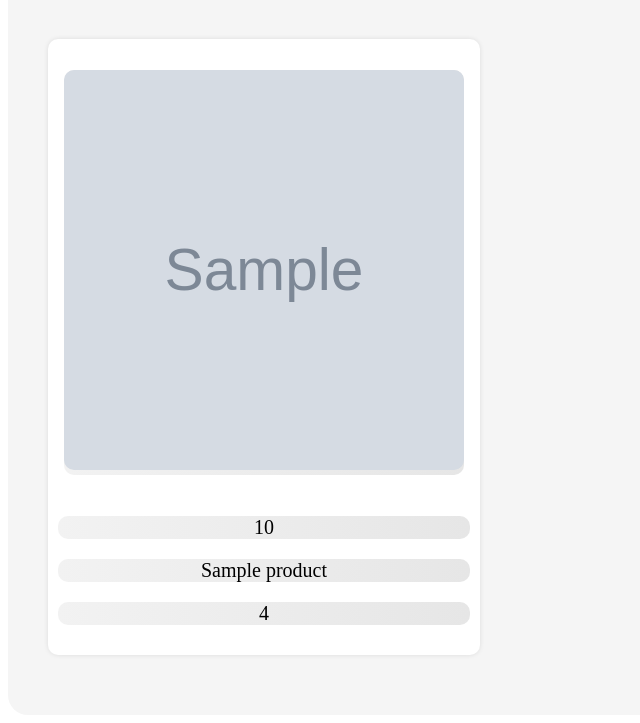
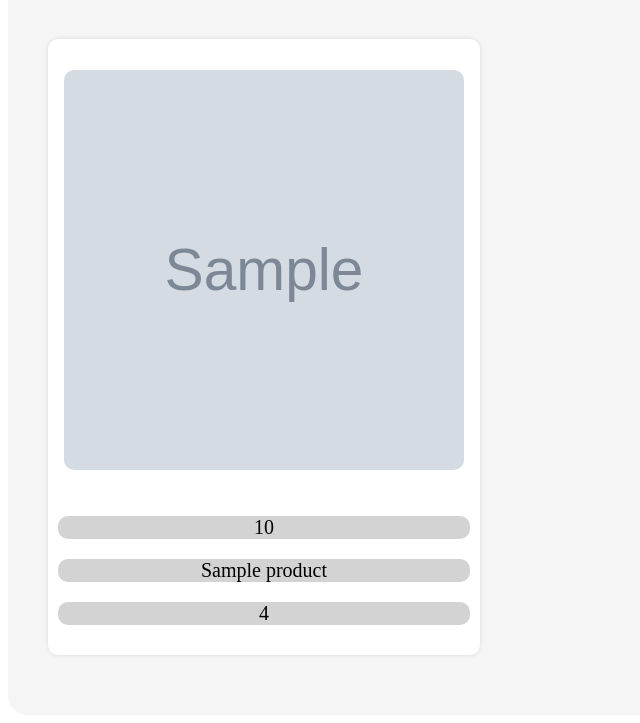
Before and after one commit to Kokomi-Zeng/COMP3019J_Web-Project, a Flask app: page /shop in a window 1280 px wide. Shown: the part 169-892 px from the top of the page, without its empty margins (0-640 px from the left). Run offline with Flask 3, Linux system fonts and the light colour scheme; tables that the repository leaves empty hold one stand-in row (values such as "Sample post"); grey boxes marked "Sample" are stand-in pictures.

Commit message:
Update shop.css

```diff
--- a/static/css/shop.css
+++ b/static/css/shop.css
@@ -1,15 +1,21 @@
 /*
-每个商品的框框
+    The following CSS code is the style of the shop page.
+ */
+
+
+/*
+    The frame of each item (product).
  */
 .item-box {
     display: flex;
     flex-wrap: wrap;
     justify-content: space-between;
 }
+
 .item {
+    /* set the width of each item */
     flex-basis: calc(45%);
     margin-bottom: 20px;
-    /*border: 5px solid #ccc;*/
     border-radius: 10px;
     padding: 10px;
     box-shadow: 0 0 5px rgba(0, 0, 0, 0.1);
@@ -22,14 +28,16 @@
     cursor: pointer;
 }
 .item div{
-    /*border: black 2px solid;*/
     margin-top: 20px;
     margin-bottom: 20px;
     border-radius: 10px;
-    background: linear-gradient(to right, #f2f2f2, #e6e6e6);
+    background-color: lightgrey;
     font-size: 20px;
 }
 
+/*
+    set the first child of the item div (a image ) as the background of the item div
+ */
 .item div:first-child{
     border: none;
     margin-top: 20px;
@@ -44,9 +52,8 @@
     border: 5px;
 }
 
-
 /*
-查看下一页商品
+    view next page button
  */
 .next button{
     background-color: #007bff;
@@ -61,6 +68,7 @@
     position: fixed;
     left: 10px;
     bottom: 10px;
+    /* set transition effect */
     transition: background-color 0.3s ease, color 0.3s ease;
 }
 .next button:hover{
@@ -70,7 +78,7 @@
 }
 
 /*
-查看上一页商品
+    view previous page button
  */
 .prev button{
     background-color: #007bff;
@@ -85,6 +93,7 @@
     position: fixed;
     right: 10px;
     bottom: 10px;
+    /* set transition effect */
     transition: background-color 0.3s ease, color 0.3s ease;
 }
 .prev button:hover{
```
